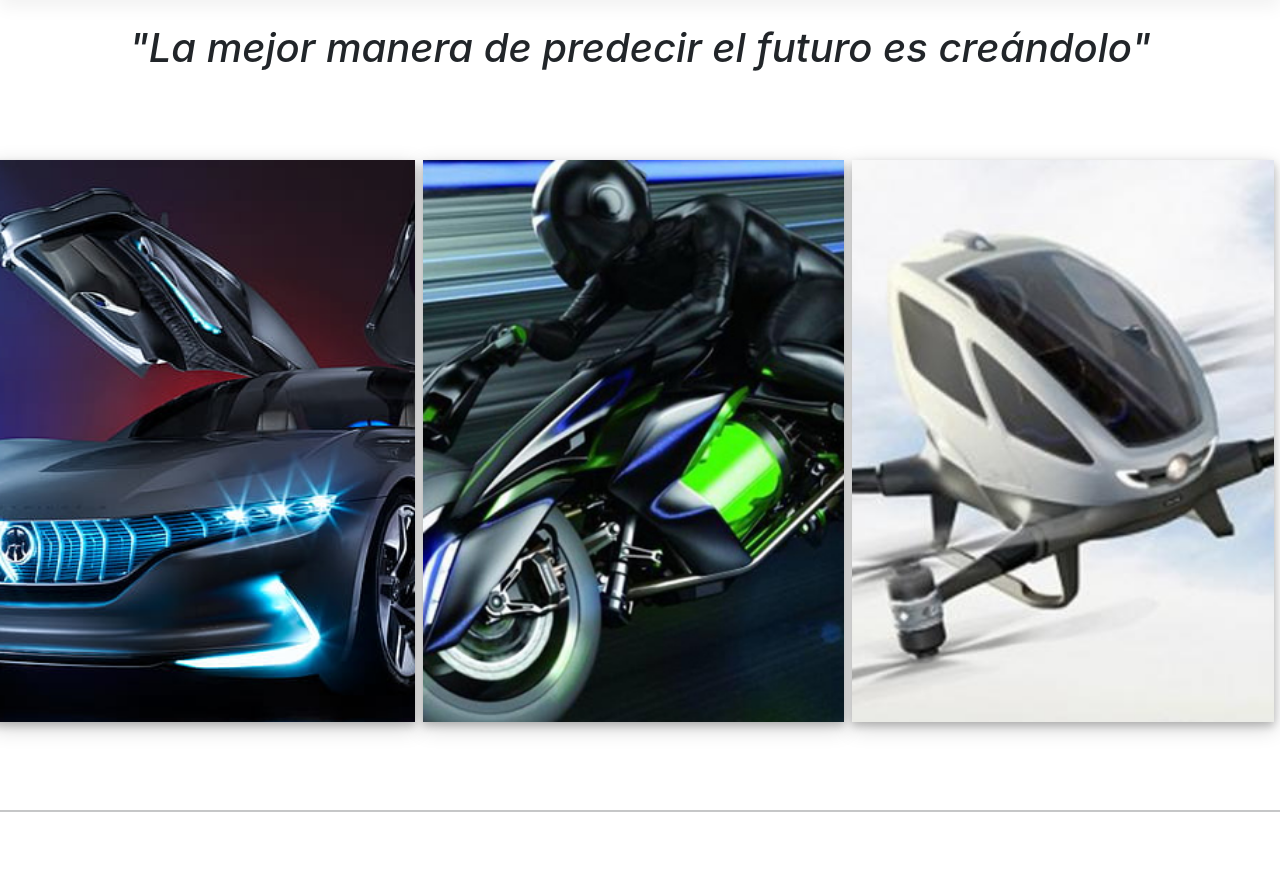
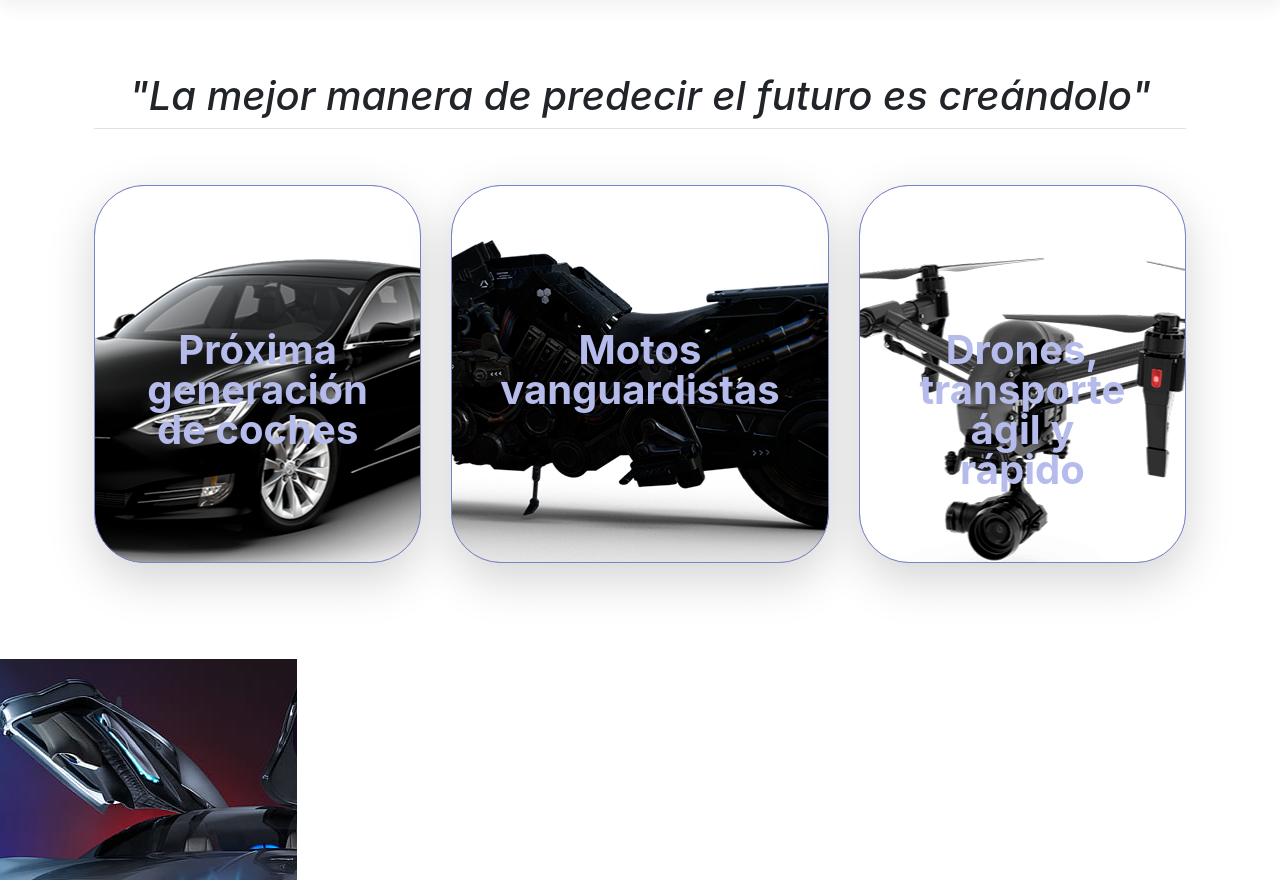
Before and after one commit to somozadev/kikstarter_web, a PHP site: page / in a window 1280 px wide. Shown: the part 72-952 px from the top of the page. Run offline with PHP 8.4, Linux system fonts and the light colour scheme; some web fonts are replaced; grey boxes are pictures that could not be loaded.

Commit message:
workign on main page

```diff
--- a/proyect/css/login.css
+++ b/proyect/css/login.css
@@ -48,6 +48,7 @@
     margin-bottom: 1rem;
 }
 .form__message--success{
+    text-align: center;
     color: var(--color-sucess);
 }
 .form__message--error{
--- a/proyect/css/main-page.css
+++ b/proyect/css/main-page.css
@@ -6,38 +6,8 @@ h1 {
 	text-align: center;
 }
 
-.row {
-	display: flex;
-	flex-wrap: wrap;
-	padding: 0 4px;
-}
-/* Create four equal columns that sits next to each other */
-.column {
-	flex: 33%;
-	max-width: 33%;
-	padding: 0 4px;
-}
-
-.column img {
-	margin-top: 8px;
-	vertical-align: middle;
-	width: 100%;
-	background-color: white;
-	box-shadow: 0 4px 8px 0 rgba(0, 0, 0, 0.2), 0 6px 20px 0 rgba(0, 0, 0, 0.19);
-}
-
 /* Responsive layout - makes the two columns stack on top of each other instead of next to each other */
-@media screen and (max-width: 600px) {
-	.column {
-		flex: 100%;
-		max-width: 100%;
-	}
-}
-
-.column {
-	position: relative;
-}
-
+/*
 .column .infoImg {
 	display: none;
 	position: absolute;
@@ -55,7 +25,7 @@ h1 {
 h4 {
 	font-style: oblique;
 	text-align: center;
-}
+} */
 
 
 /* Footer */
--- a/proyect/index.php
+++ b/proyect/index.php
@@ -2,9 +2,53 @@
 
 <br>
 
-<h1>"La mejor manera de predecir el futuro es creándolo"</h1>
-<br><br><br>
+<div class="container px-4 py-5" id="custom-cards">
+  <h1 class="pb-2 border-bottom">"La mejor manera de predecir el futuro es creándolo"</h1>
 
+  <div class="row row-cols-1 row-cols-lg-3 align-items-stretch g-4 py-5">
+    <div class="col">
+      <div class="card card-cover h-100 overflow-hidden text-white bg-dark rounded-10 shadow-lg" style="background-repeat:no-repeat;
+  background-position: center; background-image: url('images/car.png'); 	border-radius: 50px; border-color: #7a83c8; border-style: solid;">
+        <div class="d-flex flex-column h-100 p-5 pb-3 text-white text-shadow-1">
+          <h2 class="pt-5 mt-5 mb-4 display-6 lh-1 fw-bold" style="text-align: center;  color:#b5bcec;">Próxima generación de coches</h2>
+          <!-- <ul class="d-flex list-unstyled mt-auto ">
+            <li class="d-flex align-items-center me-3">
+              <small>...David Sanz</small>
+            </li>
+          </ul> -->
+        </div>
+      </div>
+    </div>
+
+    <div class="col">
+      <div class="card card-cover h-100 overflow-hidden text-white bg-dark rounded-10 shadow-lg" style="background-repeat:no-repeat;
+  background-position: center;background-image: url('images/motorbike.png');  	border-radius: 50px; border-color: #7a83c8; border-style: solid;">
+        <div class="d-flex flex-column h-100 p-5 pb-3 text-white text-shadow-1">
+          <h2 class="pt-5 mt-5 mb-4 display-6 lh-1 fw-bold " style="text-align: center;  color:#b5bcec;">Motos vanguardistas</h2>
+          <!-- <ul class="d-flex list-unstyled mt-auto ">
+            <li class="d-flex align-items-center me-3">
+              <small>...David Sanz</small>
+            </li>
+          </ul> -->
+        </div>
+      </div>
+    </div>
+
+    <div class="col">
+      <div class="card card-cover h-100 overflow-hidden text-white bg-dark rounded-5 shadow-lg" style="background-repeat:no-repeat;
+  background-position: center;background-image: url('images/dron.png');  	border-radius: 50px; border-color: #7a83c8; border-style: solid;">
+        <div class="d-flex flex-column h-100 p-5 pb-3 text-shadow-1">
+          <h2 class="pt-5 mt-5 mb-4 display-6 lh-1 fw-bold" style="text-align: center;  color:#b5bcec;">Drones, transporte ágil y rápido</h2>
+          <!-- <ul class="d-flex list-unstyled mt-auto ">
+            <li class="d-flex align-items-center me-3">
+              <small>...David Sanz</small>
+            </li>
+          </ul> -->
+        </div>
+      </div>
+    </div>
+  </div>
+</div>
 <div class="row">
   <div class="column">
     <a href="carousel.php"> <img src="images/coche.png">
--- a/proyect/login.php
+++ b/proyect/login.php
@@ -20,12 +20,10 @@
                 if (isset($_GET["error"])) {
                     if ($_GET["error"] == "emptyInput")
                         echo "<p class = 'form__input-error-message'> Rellena todos los formularios</p>";
-                    if ($_GET["error"] == "incorrectPassword")
-                        echo "<p class = 'form__input-error-message'> Contraseña incorrecta </p>";
                     else if ($_GET["error"] == "wrongLogin")
                         echo "<p class = 'form__input-error-message'> Información de inicio de sesión errónea </p>";
                     else if ($_GET["error"] == "none")
-                        echo "<p> Loggeado!</p>";
+                        echo "<p class = 'form__message--success'> Loggeado!</p>";
                 }
                 ?>
 
--- a/proyect/php/functions.inc.php
+++ b/proyect/php/functions.inc.php
@@ -99,7 +99,7 @@ function LoginUser($conn, $l_username, $l_password)
     $hashedPasword = $username_exists["usersPwd"];
     $checkPassword = password_verify($l_password,$hashedPasword);
     if($checkPassword == false){
-        header("location: ../login.php?error=incorrectPassword");
+        header("location: ../login.php?error=wrongLogin");
         exit();
     }
     else if($checkPassword == true){
--- a/proyect/register.php
+++ b/proyect/register.php
@@ -41,7 +41,7 @@
                     else if ($_GET["error"] == "usernameTaken")
                         echo "<p class = 'form__input-error-message'> Este usuario ya está registrado </p>";
                     else if ($_GET["error"] == "none")
-                        echo "<p> Registrado!</p>";
+                        echo "<p class = 'form__message--success'> Registrado!</p>";
                 }
                 ?>
 
```
Also changed, not shown: proyect/images/car.png (added), proyect/images/dron.png, proyect/images/motorbike.png (added).
